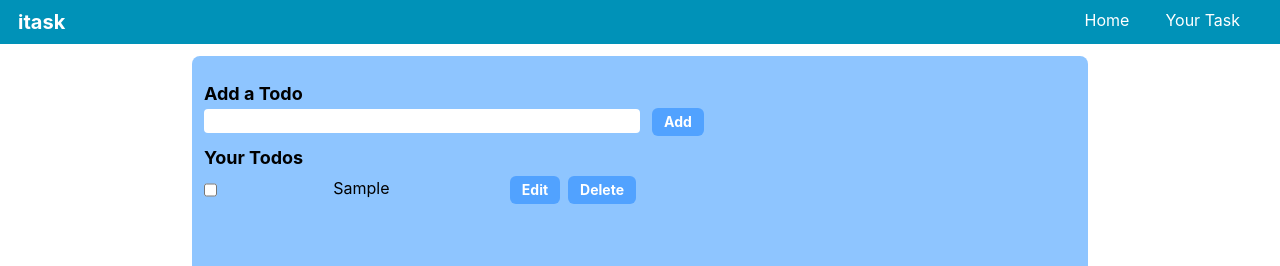
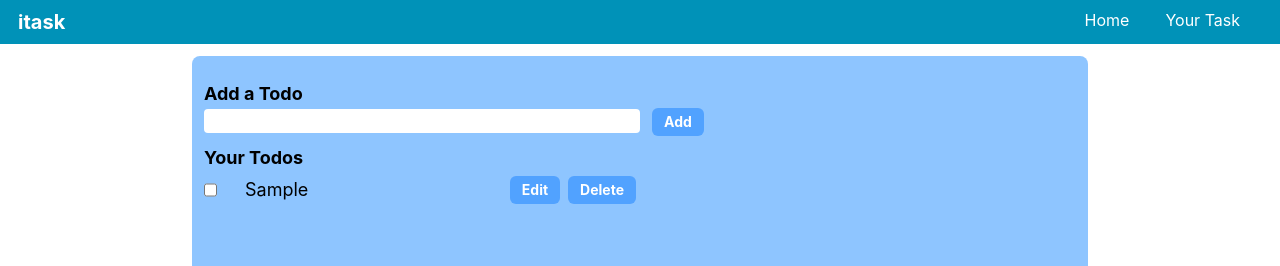
Before and after one commit to Asmar255/Todo-list, a React (Vite) app in the folder todo list/: page / in a window 1280 px wide. Both pictures are taken after typing "Sample" into the empty fields and a click on the button "Add". Shown: the top 266 px of the page. Built offline with nearby package versions, Linux system fonts and the light colour scheme.

Commit message:
fixed the sized of the todo task size to large

```diff
--- a/todo list/src/App.jsx
+++ b/todo list/src/App.jsx
@@ -55,13 +55,16 @@ function App() {
 
           <h2 className='font-bold text-lg'>Your Todos</h2>
           <div className="todos">
+            {todos.length===0 && <div className='text-xl text-gray-700 my-3'>No Todos to display</div>}
             {todos.map(item=>{
 
             return <div key={item.id} className="todo flex justify-between w-1/2 py-1">
+              <div className='flex gap-7'>
               <input name={item.id} onChange={handleCheckbox} type="checkbox" value={item.isCompleted} id="" />
-                <div className={item.isCompleted?"line-through":""}>
+                <div className={'${item.isCompleted?"line-through":""} text-lg'}>
                   {item.todo}
                 </div>
+              </div>
                 <div className="buttons">
                   <button onClick={handleEdit} className='cursor-pointer bg-blue-400 hover:bg-blue-500 p-3 py-1 rounded-md text-white text-sm font-bold mx-1'>Edit</button>
                   <button onClick={(e)=>{handleDelete(e,item.id)}} className='cursor-pointer bg-blue-400 hover:bg-blue-500 p-3 py-1 rounded-md text-white text-sm font-bold mx-1'>Delete</button>
```
